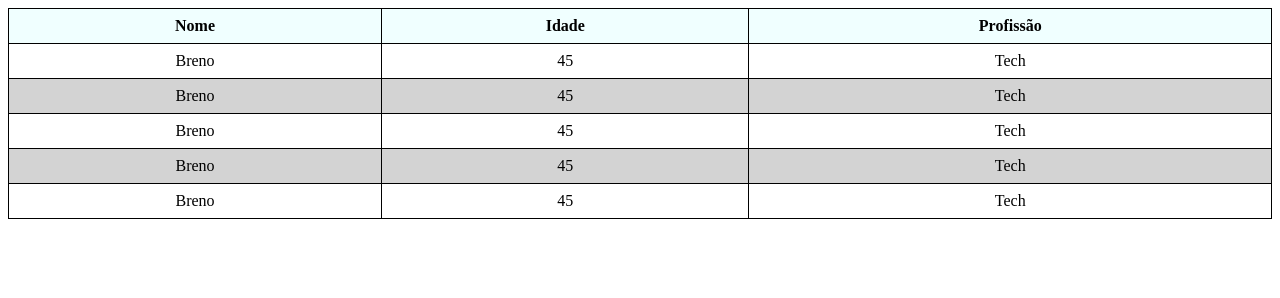
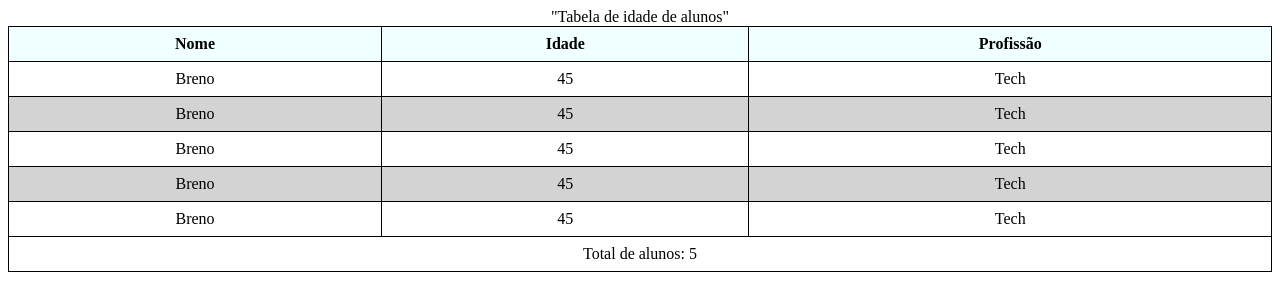
Before and after one commit to bhclira/dio-desafio-html, a plain HTML site: page tabelas/tabela.html in a window 1280 px wide. Drawn offline with Linux system fonts and the light colour scheme.

Commit message:
feat: atualizar tabela HTML para incluir legendas e total de alunos

```diff
--- a/tabelas/tabela.html
+++ b/tabelas/tabela.html
@@ -1,5 +1,5 @@
 <!DOCTYPE html>
-<html lang="en">
+<html lang="pt-br">
 <head>
     <meta charset="UTF-8">
     <meta name="viewport" content="width=device-width, initial-scale=1.0">
@@ -29,10 +29,10 @@
     </style>
 </head>
 <body>
-    <table>
-    <table>
+    <table sumary="Tabela de idade de alunos">
+        <caption>"Tabela de idade de alunos"</caption>
         <thead>
-            <th>Nome</th>
+            <th title="nome completo">Nome</th>
             <th>Idade</th>
             <th>Profissão</th>
         </thead>
@@ -64,6 +64,11 @@
                 <td>Tech</td>
             </tr>
         </tbody>
+        <tfoot>
+            <tr>
+                <td colspan="3">Total de alunos: 5</td>
+            </tr>
+        </tfoot>
     </table>
 
 </body>
```
